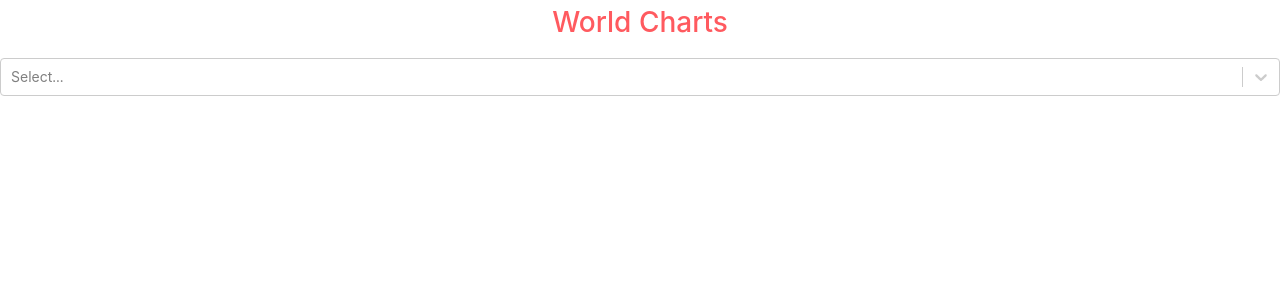
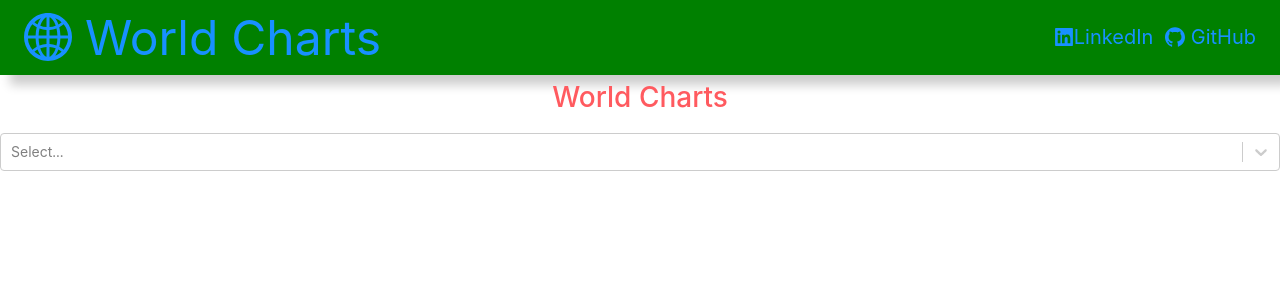
Before and after one commit to jorsema2/World-Bank-App, a React (Create React App) app: page / in a window 1280 px wide. Shown: the top 300 px of the page. Built offline with nearby package versions, Linux system fonts and the light colour scheme; no server answers.

Commit message:
mentoring 18.10.2020

```diff
--- a/src/App.js
+++ b/src/App.js
@@ -6,6 +6,7 @@ import { Home } from "./pages/Home";
 import ChartPage from "./pages/ChartPage";
 import FourOhFour from "./components/FourOhFour";
 import getCountries from "./utils/getCountries";
+import Navigation from './components/Navigation'
 
 export const SmartContext = React.createContext();
 
@@ -30,6 +31,7 @@ const App = () => {
             value={{ countries, setCountries, appState, appDispatch }}
           >
             <div>
+              <Navigation />
               <Switch>
                 <Route exact path="/">
                   <Home />
--- a/src/components/IndicatorsDropdown/index.js
+++ b/src/components/IndicatorsDropdown/index.js
@@ -1,4 +1,4 @@
-import React, { useEffect, useContext } from "react";
+import React, { useEffect, useContext, useCallback } from "react";
 import Select from "react-select";
 import { SmartContext } from "../../App";
 import getData from "../../utils/getData";
@@ -6,12 +6,7 @@ import getData from "../../utils/getData";
 const IndicatorsDropdown = (props) => {
   const { appState, appDispatch } = useContext(SmartContext);
 
-  useEffect(() => {
-    appDispatch({ type: "startIndicatorsFetch" });
-    fetchMoreIndicators();
-  }, []);
-
-  function fetchMoreIndicators() {
+  const fetchMoreIndicators = useCallback(() => {
     setTimeout(async () => {
       const data = await getData(
         `http://api.worldbank.org/v2/indicator?format=json&page=+${appState.page}`
@@ -29,7 +24,13 @@ const IndicatorsDropdown = (props) => {
 
       appDispatch({ type: "finishIndicatorsFetch", payload: newIndicators });
     }, 1500);
-  }
+  }, [appDispatch, appState.page])
+  useEffect(() => {
+    appDispatch({ type: "startIndicatorsFetch" });
+    fetchMoreIndicators();
+  }, [appDispatch, fetchMoreIndicators]);
+
+
 
   function handleScroll() {
     appDispatch({ type: "startIndicatorsFetch" });
@@ -46,7 +47,7 @@ const IndicatorsDropdown = (props) => {
     );
   };
 
-  return <Select options={appState.indicators} onChange={changeIndicator} onMenuScrollToBottom={handleScroll} />;
+  return <Select {...props} options={appState.indicators} onChange={changeIndicator} onMenuScrollToBottom={handleScroll} />;
 };
 
 export default IndicatorsDropdown;
--- /dev/null
+++ b/src/components/Navigation/index.js
@@ -0,0 +1,44 @@
+import React from "react";
+import {Link} from "react-router-dom";
+import {
+  GlobalOutlined,
+  GithubOutlined,
+  LinkedinFilled,
+} from "@ant-design/icons";
+import {
+  StyledHeader,
+  AppTitle,
+  HeaderMenu,
+  MenuItem,
+  Container,
+} from "./style.js";
+
+const Navigation = () => (
+  <Container>
+    <StyledHeader>
+      <AppTitle>
+        <Link to="/">
+          <GlobalOutlined /> World Charts
+        </Link>
+      </AppTitle>
+      <HeaderMenu>
+        <MenuItem>
+          <a
+            target="_blank"
+            href="https://www.linkedin.com/in/jorge-segura-mart%C3%ADnez-6b53851b3/"
+          >
+            <LinkedinFilled />
+            LinkedIn
+          </a>
+        </MenuItem>
+        <MenuItem>
+          <a target="_blank" href="https://github.com/jorsema2">
+            <GithubOutlined /> GitHub
+          </a>
+        </MenuItem>
+      </HeaderMenu>
+    </StyledHeader>
+  </Container>
+);
+
+export default Navigation;
--- /dev/null
+++ b/src/components/Navigation/style.js
@@ -0,0 +1,40 @@
+import styled from 'styled-components';
+import { Layout } from "antd";
+import {MaxWidthContainer} from '../UI/ui.styles'
+
+const { Header } = Layout;
+
+export const Container = styled.div`
+background-color: green;
+box-shadow: 10px 10px 10px rgba(0,0,0,0.2);
+`;
+
+export const StyledHeader = styled(MaxWidthContainer)`
+
+  display: flex;
+  flex-direction: row;
+  justify-content: space-between;
+`;
+
+export const AppTitle = styled.div`
+  width: 33%;
+  display: flex;
+  flex-direction: row;
+  font-size: 3rem;
+`;
+
+export const HeaderMenu = styled.div`
+  width: 33%;
+  display: flex;
+  justify-content: flex-end;
+  align-items: center;
+`;
+
+export const MenuItem = styled.div`
+  color: black;
+  font-size: 1.25rem;
+  display: flex;
+  flex-direction: row;
+  align-items: baseline;
+  margin-left: 12px;
+`;
--- /dev/null
+++ b/src/components/UI/ui.styles.js
@@ -0,0 +1,8 @@
+import styled from 'styled-components';
+
+
+export const MaxWidthContainer = styled.div`
+    max-width: 1800px;
+    margin: 0 auto;
+    padding: 0 24px;
+`
--- a/src/pages/ChartPage/index.js
+++ b/src/pages/ChartPage/index.js
@@ -1,8 +1,6 @@
 import React, { useState, useEffect, useContext, useReducer } from "react";
 import queryString from "query-string";
-import { Link } from "react-router-dom";
 import {
-  GlobalOutlined,
   GithubOutlined,
   LinkedinFilled,
   MailOutlined,
@@ -10,11 +8,7 @@ import {
 import "antd/dist/antd.css";
 import {
   StyledLayout,
-  StyledHeader,
-  AppTitle,
-  HeaderMenu,
   MenuItem,
-  StyledContent,
   IndicatorName,
   ContainerRow,
   ContentLeftContainer,
@@ -219,30 +213,7 @@ const ChartPage = (props) => {
       )}
       {chartHasData && (
         <StyledLayout>
-          <StyledHeader>
-            <AppTitle>
-              <Link to="/">
-                <GlobalOutlined /> World Charts
-              </Link>
-            </AppTitle>
-            <HeaderMenu>
-              <MenuItem>
-                <a
-                  target="_blank"
-                  href="https://www.linkedin.com/in/jorge-segura-mart%C3%ADnez-6b53851b3/"
-                >
-                  <LinkedinFilled />
-                  LinkedIn
-                </a>
-              </MenuItem>
-              <MenuItem>
-                <a target="_blank" href="https://github.com/jorsema2">
-                  <GithubOutlined /> GitHub
-                </a>
-              </MenuItem>
-            </HeaderMenu>
-          </StyledHeader>
-          <StyledContent>
+          <div>
             <div>
               <IndicatorName>{chartState.indicatorName}</IndicatorName>
             </div>
@@ -296,7 +267,7 @@ const ChartPage = (props) => {
                 setSelected={setSelected}
               />
             </div>
-          </StyledContent>
+          </div>
           <StyledFooter>
             <div>
               <h3>Welcome to World Charts</h3>
--- a/src/pages/ChartPage/style.js
+++ b/src/pages/ChartPage/style.js
@@ -1,14 +1,16 @@
 import React from "react";
 import styled from "styled-components";
-import { Layout, Slider } from "antd";
+import {Layout, Slider} from "antd";
 import IndicatorsDropdown from "../../components/IndicatorsDropdown";
+import {MaxWidthContainer} from "../../components/UI/ui.styles";
 
-const { Header, Content, Footer } = Layout;
+const {Header, Footer} = Layout;
 
-export const StyledLayout = styled(Layout)`
-  height: 1024px;
-  max-width: 1280px;
-  margin: 0 auto;
+export const StyledLayout = styled(MaxWidthContainer)`
+  min-height: calc(100vh - 75px);
+  display: flex;
+  flex-direction: column;
+  justify-content: space-between;
 `;
 
 export const StyledHeader = styled(Header)`
@@ -40,18 +42,13 @@ export const MenuItem = styled.div`
   align-items: baseline;
 `;
 
-export const StyledContent = styled(Content)`
-  background-color: yellow;
-  padding: 1%;
-`;
-
 export const IndicatorName = styled.h2`
   color: blue;
   font-familiy: Arial;
   display: flex;
   justify-content: center;
   margin: 1rem;
-  font-size: 2rem; ;
+  font-size: 2rem;
 `;
 
 export const ContainerRow = styled.div`
@@ -61,7 +58,7 @@ export const ContainerRow = styled.div`
 `;
 
 export const ContentLeftContainer = styled.div`
-  width: 66%;
+  width: 66.66%;
   display: flex;
   flex-direction: column;
   justify-content: space-around;
@@ -70,7 +67,6 @@ export const ContentLeftContainer = styled.div`
 export const ButtonContainer = styled.div`
   display: flex;
   justify-content: space-between;
-  margin: 0 1rem;
 `;
 
 export const StyledIndicatorsDropdown = styled(IndicatorsDropdown)`
@@ -92,10 +88,11 @@ export const StyledSlider = styled(Slider)`
 `;
 
 export const ContentRightContainer = styled.div`
-  width: 33%;
+  width: 33.33%;
   display: flex;
   flex-direction: column;
   display: flex;
+  margin-left: 24px;
 `;
 
 export const StyledFooter = styled(Footer)`
```
